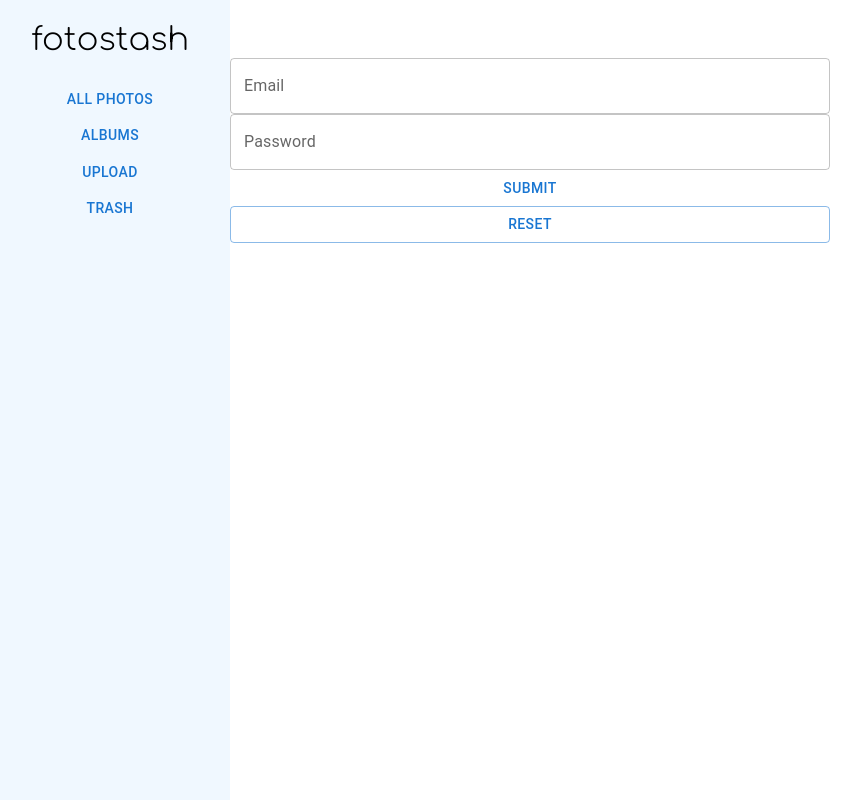
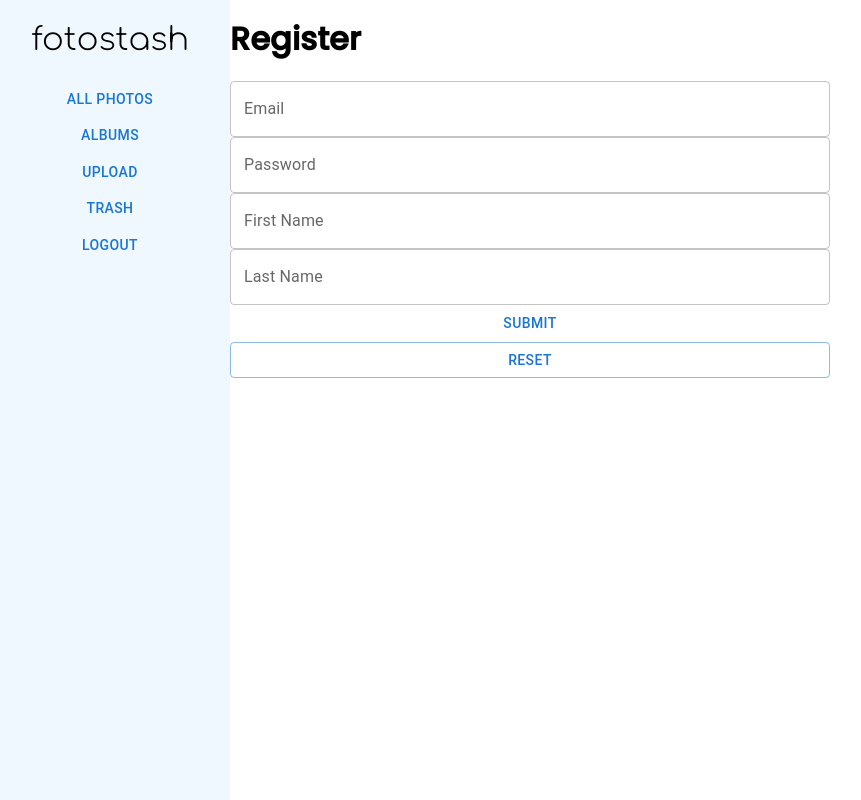
Before and after one commit to shane-ducksbury/fotostash, a React (Create React App) app in the folder app/: page /register in a window 1280 px wide. Before the commit this address led to /login. Shown: the whole page, without its empty margins (10-871 px from the left). Built offline with nearby package versions, Linux system fonts and the light colour scheme; no server answers.

Commit message:
Still fixing a minor issue with the login, but protected routes working properly now

```diff
--- a/app/src/App.tsx
+++ b/app/src/App.tsx
@@ -11,34 +11,47 @@ import SingleAlbum from './views/SingleAlbum';
 import Trash from './views/Trash';
 import Login from './views/Login';
 import AuthService from './services/AuthService';
+import Register from './views/Register';
+import ProtectedRoute from './components/ProtectedRoute';
 
 function App() {
   const [userValid, setUserValid] = useState<boolean>(false);
+  const [authChecked, setAuthChecked] = useState<boolean>(false);
   const navigate = useNavigate();
 
   useEffect(() => {
-    validateUser();
+    if(!userValid){
+      validateUser();
+    }
   },[])
 
   const validateUser = async () => {
     const auth = await AuthService.checkExistingAuth();
-    if(!auth) navigate('/login');
+    console.log(auth)
     if(auth) setUserValid(true);
+    setAuthChecked(true);
   }
 
+  if(authChecked){
   return (
     <div className="App">
       <Navigation />
         <Routes>
-            <Route path="/" element={userValid ? <AllPhotos /> : null} />
-            <Route path="/albums" element={<Albums />} />
-            <Route path="/albums/:albumId" element={<SingleAlbum />} />
-            <Route path="/upload" element={<Upload />} />
-            <Route path="/trash" element={<Trash />} />
-            <Route path="/login" element={<Login />} />
+            <Route path="/" element={<ProtectedRoute user={userValid} />}>
+                <Route path="/" element={<AllPhotos />} />
+                <Route path="/albums" element={<Albums />} />
+                <Route path="/albums/:albumId" element={<SingleAlbum />} />
+                <Route path="/upload" element={<Upload />} />
+                <Route path="/trash" element={<Trash />} />
+            </Route>
+            <Route path="/login" element={<Login validateUser={validateUser} />} />
+            <Route path="/register" element={<Register />} />
         </Routes>
     </div>
   );
+  } else {
+    return(<p>Loading</p>)
+  }
 }
 
 export default App;
--- a/app/src/components/Navigation.tsx
+++ b/app/src/components/Navigation.tsx
@@ -2,6 +2,7 @@ import React from 'react'
 
 import { Button, Stack } from '@mui/material';
 import { Link } from 'react-router-dom';
+import AuthService from '../services/AuthService';
 
 type Props = {}
 
@@ -14,6 +15,7 @@ const Navigation = (props: Props) => {
         <Button component={Link} to="/albums">Albums</Button>
         <Button component={Link} to="/upload">Upload</Button>
         <Button component={Link} to="/trash">Trash</Button>
+        <Button onClick={() => AuthService.logout()}>Logout</Button>
     </Stack>
   </nav>
   )
--- a/app/src/components/ProtectedRoute.tsx
+++ b/app/src/components/ProtectedRoute.tsx
@@ -3,13 +3,13 @@ import { Navigate, Outlet } from 'react-router-dom';
 
 type Props = {
     user: any;
-    redirectPath: string;
-    children: any;
+    redirectPath?: string;
+    children?: any;
 }
 
 const ProtectedRoute = ({
         user,
-        redirectPath = '/',
+        redirectPath = '/login',
         children
     }: Props) => {
         if(!user){
--- a/app/src/services/AuthService.tsx
+++ b/app/src/services/AuthService.tsx
@@ -1,20 +1,29 @@
 import React from 'react'
 import axios, { AxiosResponse } from 'axios';
+import { useNavigate } from 'react-router-dom';
 
 const { REACT_APP_API_URL } = process.env
 
 const API_URL = REACT_APP_API_URL
 
 const checkExistingAuth = async () => {
+
     const lsUser = localStorage.getItem('user');
     if(!lsUser) return null;
     if(lsUser){
         const user = JSON.parse(lsUser)
-        axios.defaults.headers.common['Authorization'] = 'Bearer ' + user.access_token;
-        return user;
+        // axios.defaults.headers.common['Authorization'] = 'Bearer ' + user.access_token;
+        // return user;
         // Remove later
 
-        // await axios.get(API_URL + '/auth/validate/', {headers: {Authorization: `Bearer ` + user.access_token}})
+        const res = await axios.get(API_URL + '/auth/validate/', {headers: {Authorization: `Bearer ` + user.access_token}})
+        if(res.status === 200){
+            console.log(res)
+            if(user.access_token){
+                axios.defaults.headers.common['Authorization'] = 'Bearer ' + user.access_token;
+                return user;
+            }
+        }
         // .then(res => {
         //     if(res.status === 200){
         //     if(user.access_token){
@@ -27,12 +36,9 @@ const checkExistingAuth = async () => {
     }
 }
 
-const register = ( username: string, email: string, password:string ) => {
-    return axios.post(API_URL + "signup", {
-        username,
-        email,
-        password,
-    });
+const register = ( data: {email: string, password: string, firstName: string, lastName: string} ) => {
+    console.log(data)
+    return axios.post(`${API_URL}/users/register/`, data);
 };
 
 const login = async (data: {username: string, password: string}) => {
@@ -45,7 +51,8 @@ const login = async (data: {username: string, password: string}) => {
 };
 
 const logout = () => {
-    localStorage.removeItem("user");
+    localStorage.removeItem('user');
+    axios.defaults.headers.common['Authorization'] = false;
 };
 
 const getCurrentUser = () => {
--- a/app/src/style.css
+++ b/app/src/style.css
@@ -101,3 +101,12 @@ img {
     height: 300px;
     justify-content: center;
 }
+
+/* Login Form */
+.signup-form > form{
+    display: flex;
+    flex-direction: column;
+    width: 600px;
+    height: 300px;
+    justify-content: center;
+}
--- a/app/src/views/Login.tsx
+++ b/app/src/views/Login.tsx
@@ -6,7 +6,11 @@ import { Navigate } from 'react-router-dom';
 import { FormInputText } from '../components/FormInputText';
 import AuthService from '../services/AuthService';
 
-const Login = () => {
+type Props = {
+    validateUser: () => void;
+}
+
+const Login = ({ validateUser }: Props) => {
 
     const { handleSubmit, reset, control } = useForm();
     const [loginInvalid, setLoginInvalid] = useState<boolean>(false);
@@ -17,6 +21,7 @@ const Login = () => {
         AuthService.login(data)
         .then(res => {
             if(res.status === 201) setValidLogin(true);
+            validateUser();
         })
         .catch(err => {
             if(err.response.status === 401) setLoginInvalid(true);
--- /dev/null
+++ b/app/src/views/Register.tsx
@@ -0,0 +1,67 @@
+import { Alert, AlertTitle, Button } from '@mui/material';
+import React, { useState } from 'react'
+import { useForm } from 'react-hook-form';
+import { Navigate } from 'react-router-dom';
+import { FormInputText } from '../components/FormInputText'
+import AuthService from '../services/AuthService';
+
+type Props = {}
+
+const Register = (props: Props) => {
+    const { handleSubmit, reset, control } = useForm();
+    const [registerInvalid, setRegisterInvalid] = useState<boolean>(false);
+    const [validRegister, setValidRegister] = useState<boolean>(false);
+
+    const onSubmit = (data: any) => {
+        setRegisterInvalid(false);
+        AuthService.register(data)
+        .then(res => {
+            if(res.status === 201) setValidRegister(true);
+
+        })
+        .catch(err => {
+            if(err.response.status === 401) setRegisterInvalid(true);
+            if(err.response.status === 422) setRegisterInvalid(true);
+        })
+    }
+
+    return (
+        <div className='signup-form'>
+            {validRegister ? <Navigate to='/login' /> : null}
+            <h1>Register</h1>
+            {registerInvalid ?
+            <Alert severity="error">
+                <AlertTitle>Error</AlertTitle>
+                Registration Failed
+            </Alert>
+            : null}
+            <form>
+                <FormInputText
+                    name={'email'}
+                    control={control}
+                    label={'Email'}
+                />
+                <FormInputText
+                    name={'password'}
+                    control={control}
+                    label={"Password"}
+                    type={"password"}
+                />
+                <FormInputText
+                    name={'firstName'}
+                    control={control}
+                    label={"First Name"}
+                />
+                <FormInputText
+                    name={'lastName'}
+                    control={control}
+                    label={"Last Name"}
+                />
+                <Button onClick={handleSubmit(onSubmit)}>Submit</Button>
+                <Button onClick={() => reset()} variant={"outlined"}>Reset</Button>
+            </form>
+        </div>
+    )
+}
+
+export default Register
```
Also changed, not shown: 2 other files (tests, documents, lock files or other folders).
